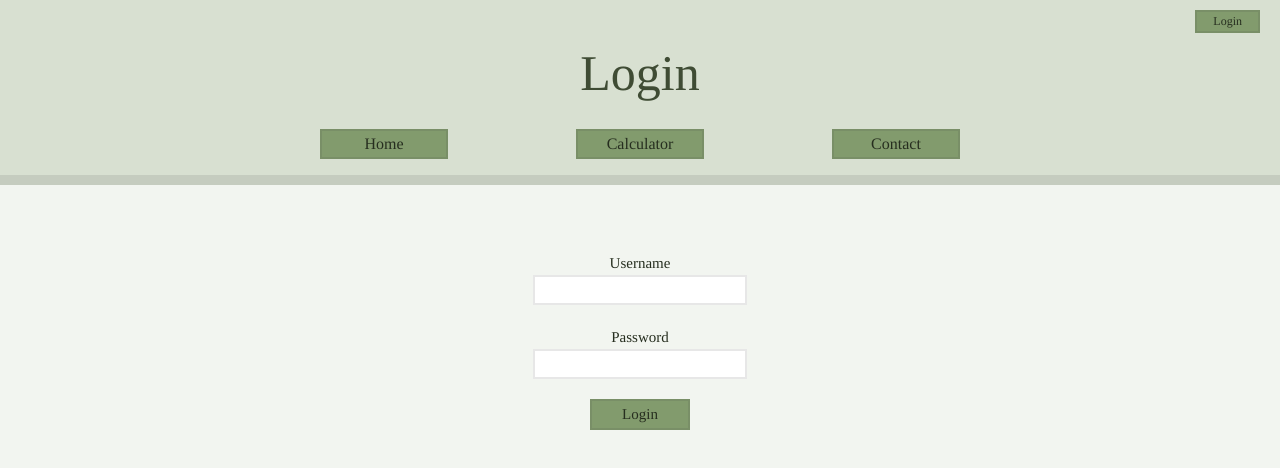
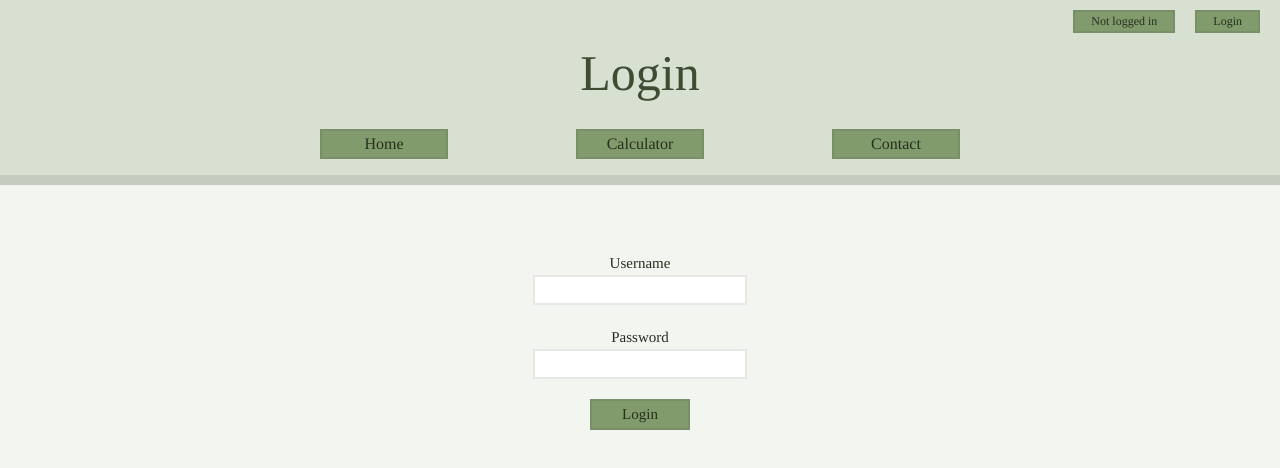
Before and after one commit to egjestad/project3, a Vue app: page / in a window 1280 px wide. Shown: the top 468 px of the page. Built offline with nearby package versions, Linux system fonts and the light colour scheme.

Commit message:
NotLoggedIn info

```diff
--- a/src/App.vue
+++ b/src/App.vue
@@ -2,6 +2,7 @@
 import { useLoginUserStore } from '@/store/loginUserStore'
 
 const loginUserStores = useLoginUserStore()
+
 </script>
 
 <template>
@@ -10,6 +11,7 @@ const loginUserStores = useLoginUserStore()
       <a v-if="loginUserStores.loginStatus" href="#"
         >Logged in as: {{ loginUserStores.username }}</a
       >
+      <a v-else href="#">Not logged in</a>
     </div>
     <div id="loginStatus">
       <router-link
```
